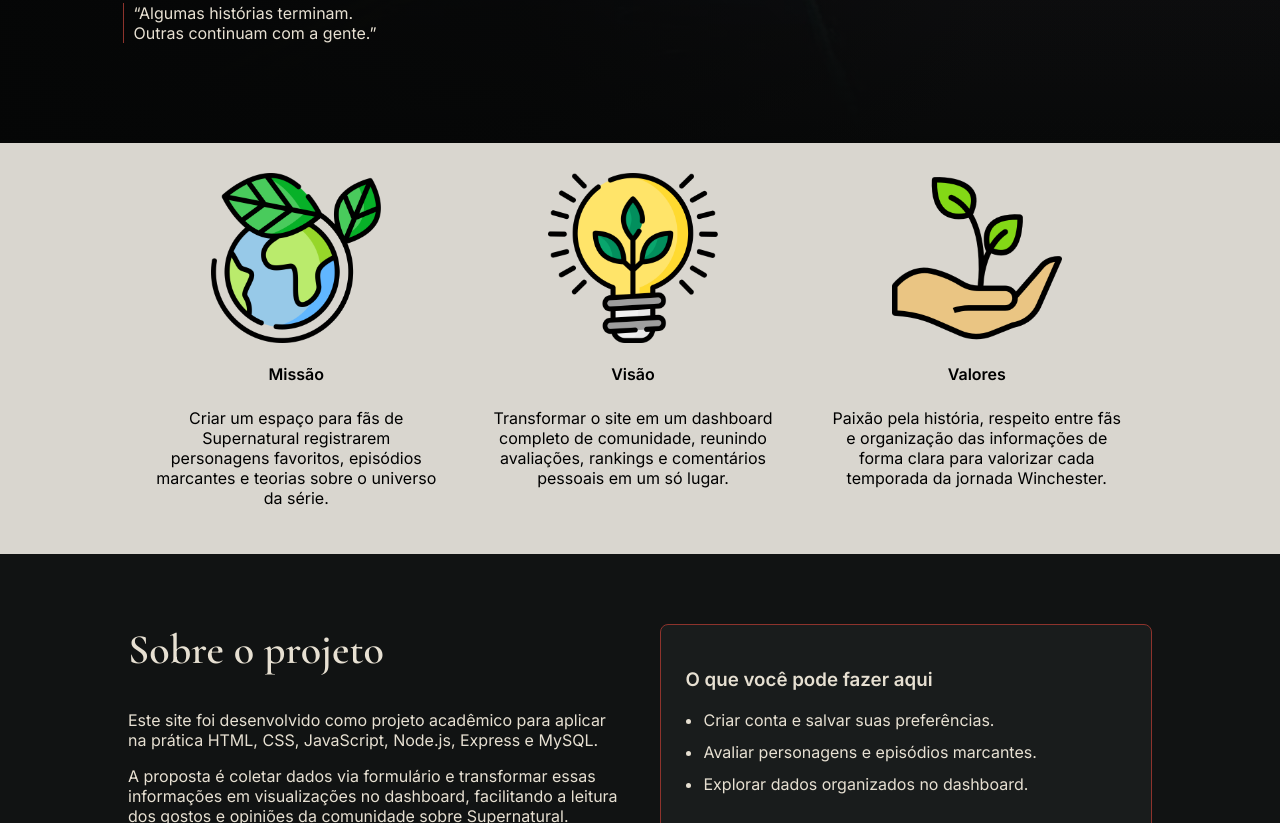
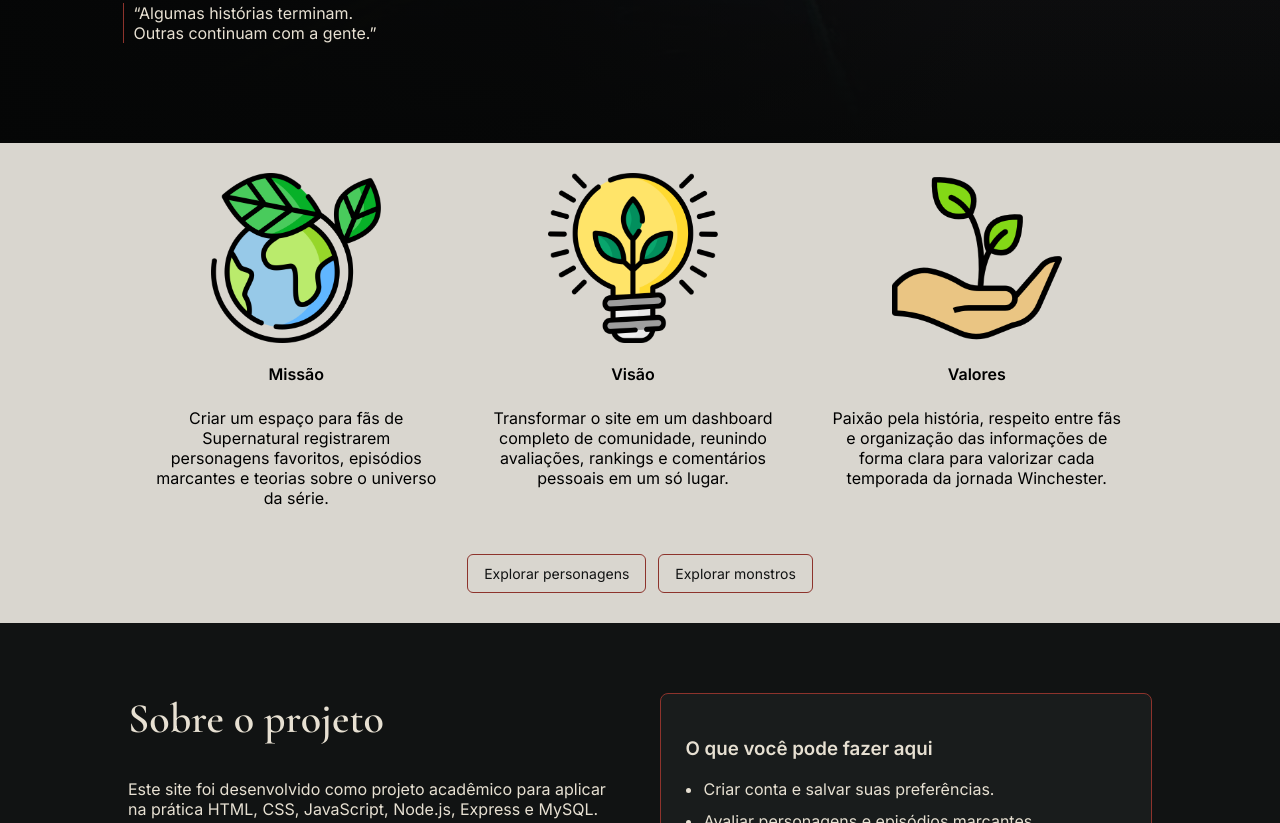
Before and after one commit to alex-ikezili/projeto-individual, a website: page public/index.html in a window 1280 px wide. Shown: the part 657-1480 px from the top of the page. Drawn offline with nearby package versions, Linux system fonts and the light colour scheme.

Commit message:
feat: adiciona botoes de personagens e monstros na section universo

```diff
--- a/public/css/estilo.css
+++ b/public/css/estilo.css
@@ -159,6 +159,7 @@
 
 .social .container {
   justify-content: center;
+  flex-direction: column;
 }
 
 .box img {
@@ -170,6 +171,22 @@
   justify-content: space-between;
   width: 100%;
   padding: 30px 0;
+}
+
+.universo-botoes {
+  display: flex;
+  justify-content: center;
+  flex-wrap: wrap;
+  gap: 12px;
+  padding-bottom: 30px;
+}
+
+.social .btn-home {
+  color: #111313;
+}
+
+.social .btn-home:hover {
+  color: #e7e0d2;
 }
 
 .social p {
--- a/public/index.html
+++ b/public/index.html
@@ -78,6 +78,11 @@
             temporada da jornada Winchester.</p>
         </div>
       </div>
+
+      <div class="universo-botoes">
+        <a href="personagens.html" class="btn-home">Explorar personagens</a>
+        <a href="monstros.html" class="btn-home">Explorar monstros</a>
+      </div>
     </div>
   </section>
 
```
